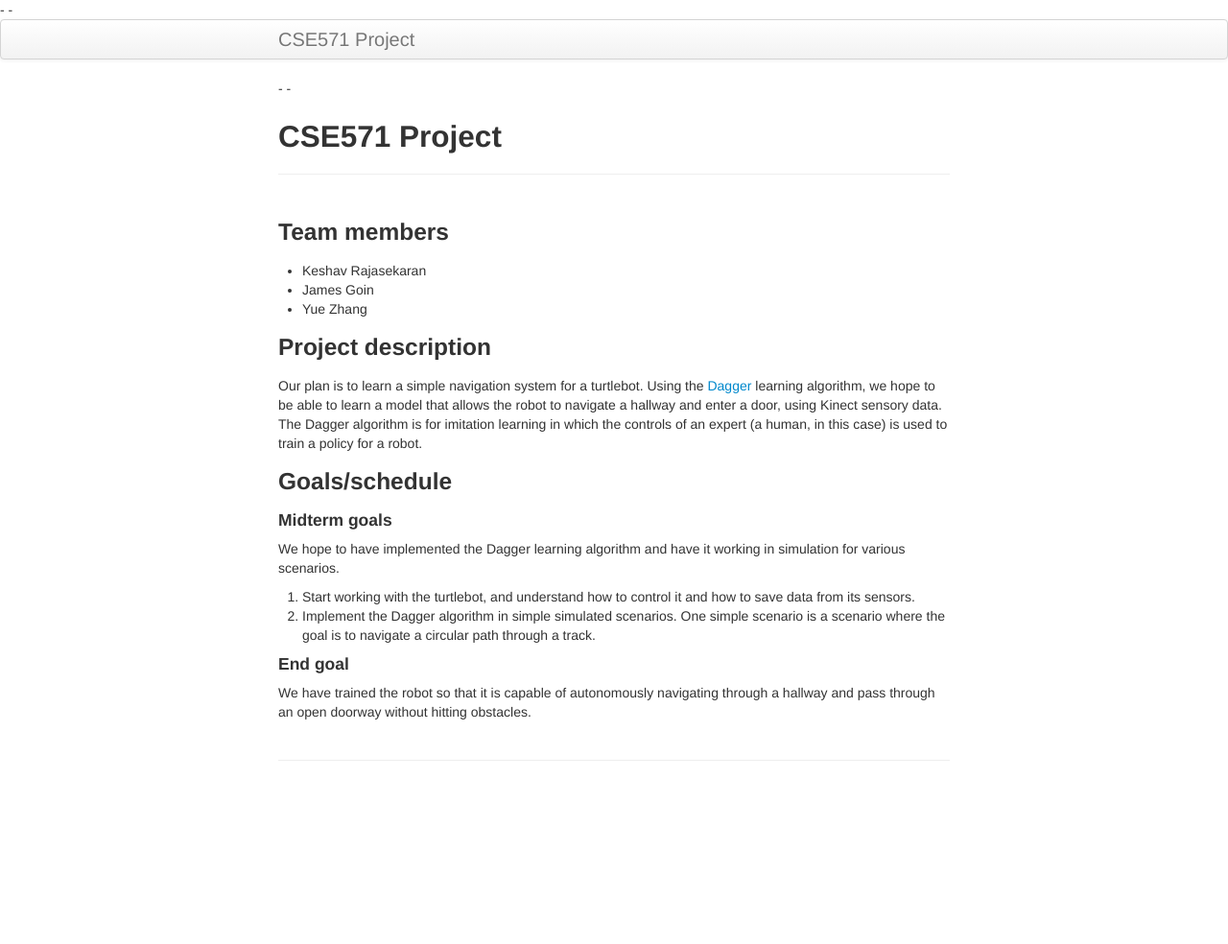
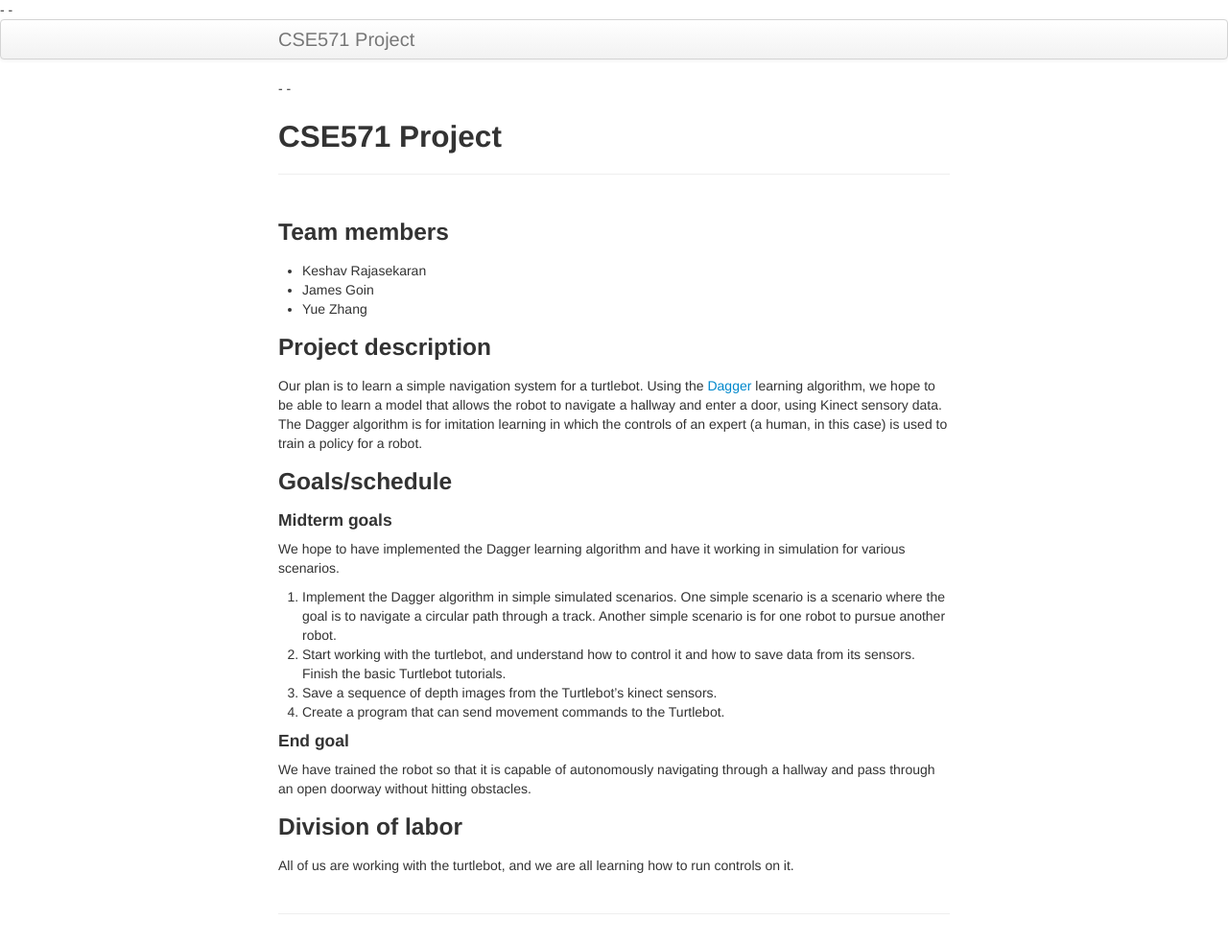
Before and after one commit to yjzhang/cse571_project, a Jekyll site: the page built from docs/index.md, in a window 1280 px wide. Shown: the whole page at 96% size. Built offline with Jekyll 4.4.1, drawn with Linux system fonts in a browser that asks for light colours; before the commit the page ends 900 px from its top, so only the background shows below that.

Commit message:
updates to website

```diff
--- a/docs/index.md
+++ b/docs/index.md
@@ -19,9 +19,15 @@ Our plan is to learn a simple navigation system for a turtlebot. Using the [Dagg
 
 We hope to have implemented the Dagger learning algorithm and have it working in simulation for various scenarios.
 
-1. Start working with the turtlebot, and understand how to control it and how to save data from its sensors.
-2. Implement the Dagger algorithm in simple simulated scenarios. One simple scenario is a scenario where the goal is to navigate a circular path through a track.
+1. Implement the Dagger algorithm in simple simulated scenarios. One simple scenario is a scenario where the goal is to navigate a circular path through a track. Another simple scenario is for one robot to pursue another robot.
+2. Start working with the turtlebot, and understand how to control it and how to save data from its sensors. Finish the basic Turtlebot tutorials.
+3. Save a sequence of depth images from the Turtlebot's kinect sensors.
+4. Create a program that can send movement commands to the Turtlebot.
 
 #### End goal
 
 We have trained the robot so that it is capable of autonomously navigating through a hallway and pass through an open doorway without hitting obstacles.
+
+### Division of labor
+
+All of us are working with the turtlebot, and we are all learning how to run controls on it.
```
